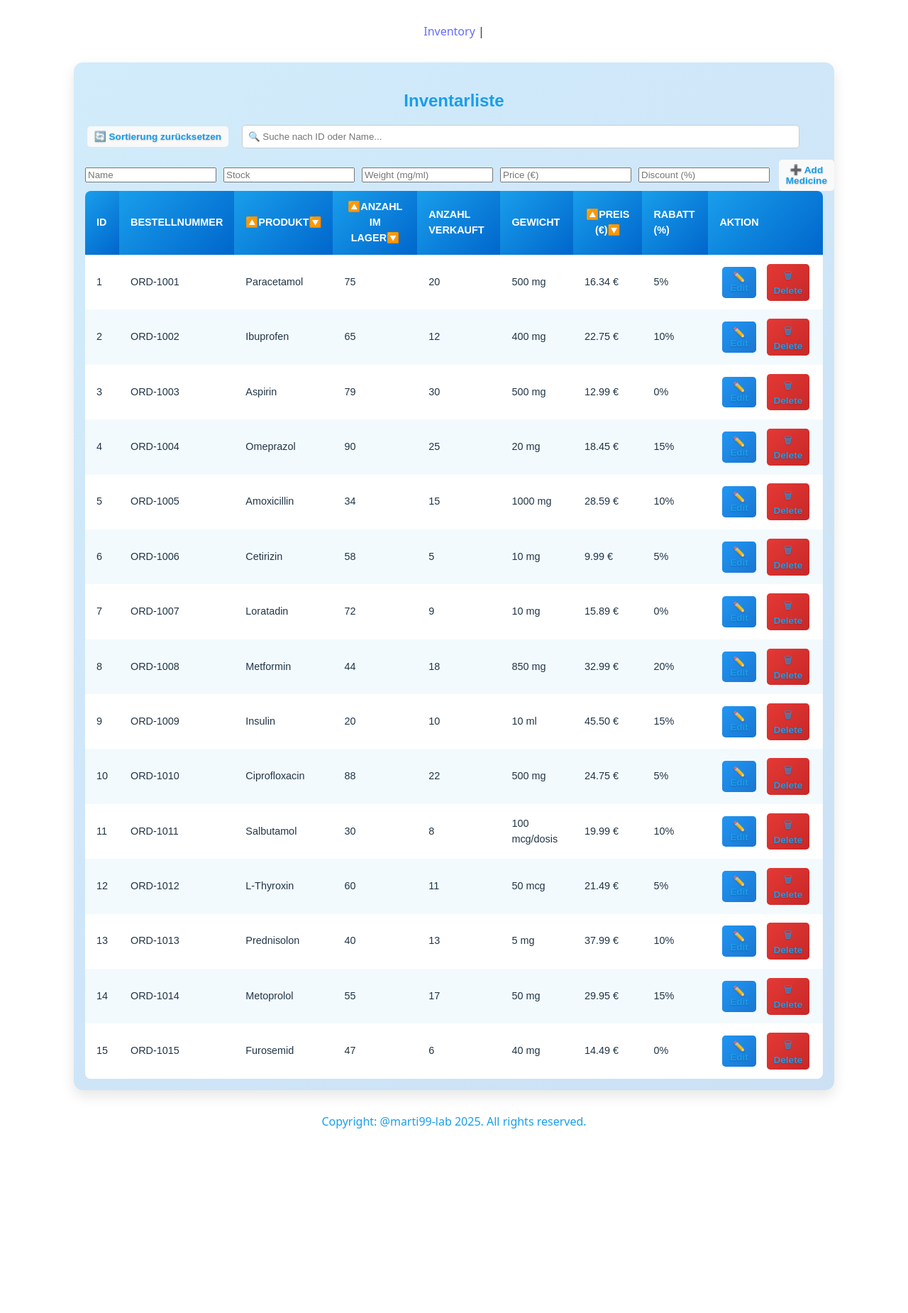
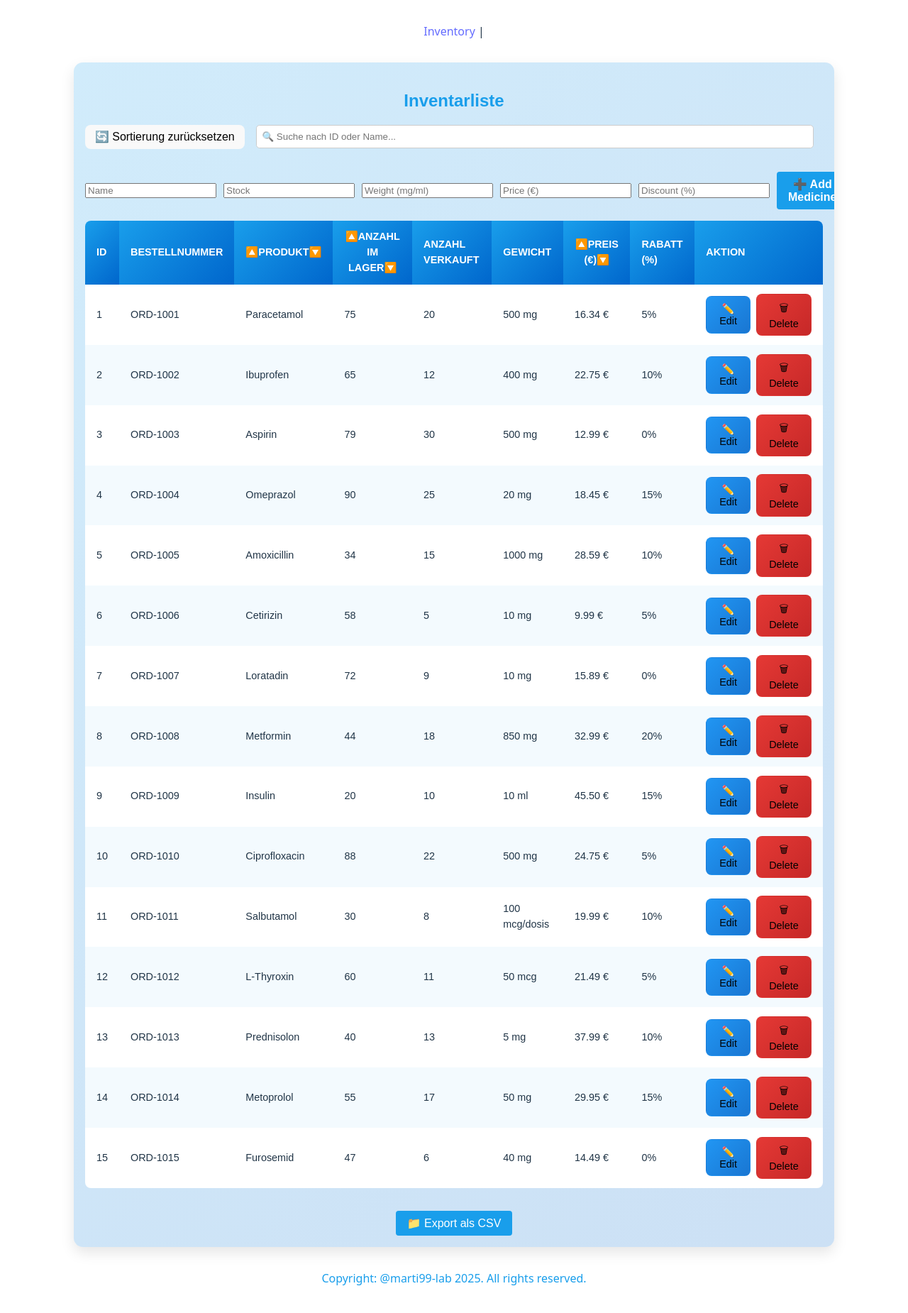
Before and after one commit to marti99-lab/react_lagersystem, a React (Vite) app: page /#/ in a window 1280 px wide. Shown: the top 1850 px of the page at 71% size. Before the commit the page ends 1640 px from the top, so only its background shows below. Built offline with nearby package versions, Linux system fonts and the light colour scheme; data requests are answered from the project's data file.

Commit message:
adding csv export

```diff
--- a/src/components/NewMedicineForm.tsx
+++ b/src/components/NewMedicineForm.tsx
@@ -79,7 +79,7 @@ const NewMedicineForm = ({ onAdd, items }) => {
       <input name="weight" placeholder="Weight (mg/ml)" value={newItem.weight} onChange={handleChange} />
       <input name="price" placeholder="Price (€)" type="number" step="0.01" value={newItem.price} onChange={handleChange} required />
       <input name="discount" placeholder="Discount (%)" type="number" value={newItem.discount} onChange={handleChange} />
-      <button type="submit">➕ Add Medicine</button>
+      <button type="submit" className="add-btn">➕ Add Medicine</button>
     </form>
   );
 };
--- a/src/pages/Inventory.css
+++ b/src/pages/Inventory.css
@@ -74,23 +74,6 @@
   border-radius: 0.3rem;
 }
 
-.inventory button {
-  padding: 0.4rem 0.6rem;
-  font-size: 0.85rem;
-  font-weight: bold;
-  border: none;
-  cursor: pointer;
-  border-radius: 0.3rem;
-  transition: all 0.2s ease-in-out;
-  margin: 0 0.2rem;
-  display: flex;
-  align-items: center;
-  gap: 0.3rem;
-  justify-content: center;
-  color: rgb(25, 158, 235);
-  text-shadow: 0px 1px 2px rgba(0, 0, 0, 0.2);
-}
-
 .inventory .edit-btn {
   background: linear-gradient(135deg, #2196F3, #1976D2);
 }
@@ -107,12 +90,6 @@
   background: linear-gradient(135deg, #757575, #616161);
 }
 
-.inventory .add-btn {
-  background: linear-gradient(135deg, #FFC107, #FF9800);
-  color: black;
-  font-weight: bold;
-}
-
 .inventory button:hover {
   filter: brightness(1.1);
 }
@@ -122,3 +99,33 @@
   height: 1rem;
   fill: white;
 }
+
+.add-btn {
+  margin-top: 1rem;
+  margin-bottom: 1rem;
+  padding: 0.5rem 1rem;
+  background-color: #199eeb;
+  color: white;
+  border: none;
+  border-radius: 4px;
+  cursor: pointer;
+  font-weight: bold;
+}
+
+.add-btn:hover {
+  background-color: #127cbb;
+}
+
+.inventory .export-btn {
+  margin-top: 2rem;
+  padding: 0.5rem 1rem;
+  background-color: #199eeb;
+  color: white;
+  border: none;
+  border-radius: 4px;
+  cursor: pointer;
+}
+
+.inventory .export-btn:hover {
+  background-color: #127cbb;
+}
--- a/src/pages/Inventory.tsx
+++ b/src/pages/Inventory.tsx
@@ -108,6 +108,26 @@ const Inventory = () => {
     });
 
     setItems(sorted);
+  };
+
+  const handleExportCSV = () => {
+    if (items.length === 0) return;
+
+    const headers = Object.keys(items[0]).join(",") + "\n";
+    const rows = items.map(item =>
+      Object.values(item).join(",")
+    ).join("\n");
+
+    const csvContent = headers + rows;
+    const blob = new Blob([csvContent], { type: "text/csv;charset=utf-8;" });
+    const url = URL.createObjectURL(blob);
+
+    const link = document.createElement("a");
+    link.href = url;
+    link.setAttribute("download", "inventar.csv");
+    document.body.appendChild(link);
+    link.click();
+    document.body.removeChild(link);
   };
 
   return (
@@ -223,6 +243,7 @@ const Inventory = () => {
           )}
         </tbody>
       </table>
+      <button className="export-btn" onClick={handleExportCSV}>📁 Export als CSV</button>
     </div>
   );
 };
```
Also changed, not shown: 1 other file (tests, documents, lock files or other folders).
